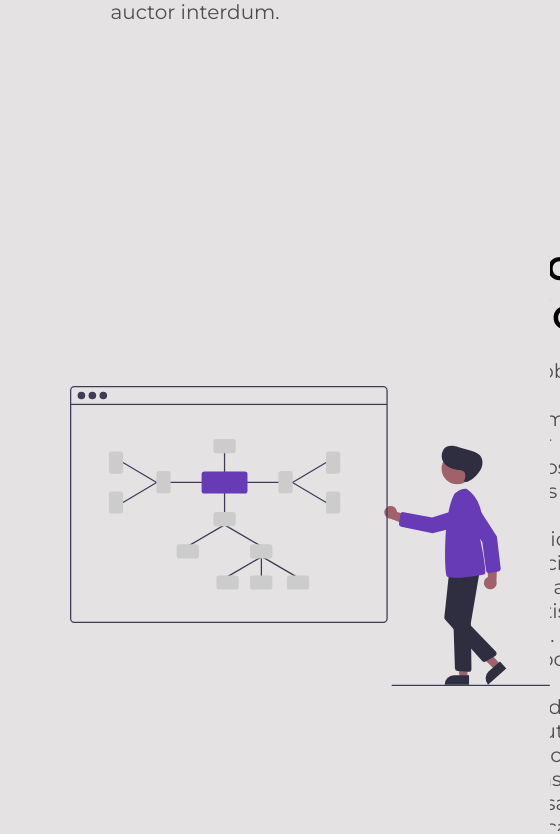
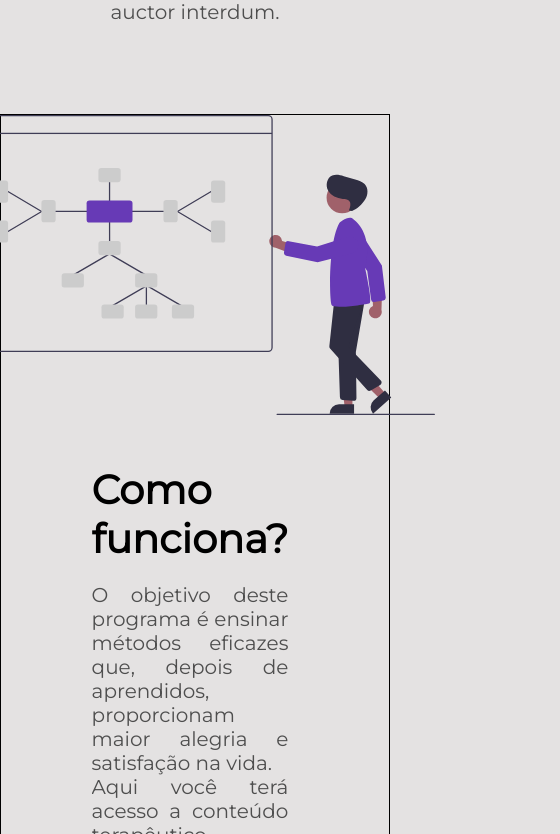
Before and after one commit to JonkaSusaki/ProjetoVidaSaudavel, a Next.js app: page / in a window 390 px wide. Shown: the part 730-1564 px from the top of the page, 560 px wide, since content can reach past the window. Built offline with nearby package versions, Linux system fonts and the light colour scheme.

Commit message:
responsive test

```diff
--- a/styles/components/header.module.scss
+++ b/styles/components/header.module.scss
@@ -134,3 +134,10 @@
 
 	cursor: pointer;
 }
+
+@media (max-width: 850px) {
+	.menu {
+		opacity: 0;
+		visibility: hidden;
+	}
+}
--- a/styles/pages/index.module.scss
+++ b/styles/pages/index.module.scss
@@ -7,9 +7,12 @@
 .titleSection {
 	@include variables.section;
 
+	text-align: center;
+
 	.title {
 		font-size: 50px;
 		font-weight: 700;
+
 
 		margin: 20px 0 5px;
 	}
@@ -18,7 +21,6 @@
 		width: 70vw;
 
 		font-size: 20px;
-		text-align: center;
 		color: variables.$text-sub-color;
 	}
 }
@@ -47,8 +49,8 @@
 	}
 
 	.howSectionText {
+		max-height: 70%;
 		width: 40%;
-		max-height: 70%;
 
 		padding-right: 10px;
 
@@ -223,3 +225,41 @@
 		}
 	}
 }
+
+/* Responsivity */
+
+@media (max-width: 1000px) {
+	.howSection {
+		.content {
+			display: flex;
+			flex-direction: column;
+			align-items: center;
+
+			border: 1px solid black;
+
+			.howSectionText {
+				margin: 50px;
+				width: auto;
+			}
+		}
+	}
+
+	.aboutSection {
+		.content {
+			display: flex;
+			flex-direction: column;
+			align-items: center;
+
+			.aboutSectionText {
+				margin: 50px;
+				width: auto;
+			}
+		}
+	}
+}
+
+@media (max-width: 720px) {
+	.helpSection {
+		margin: 0 20px;
+	}
+}
```
